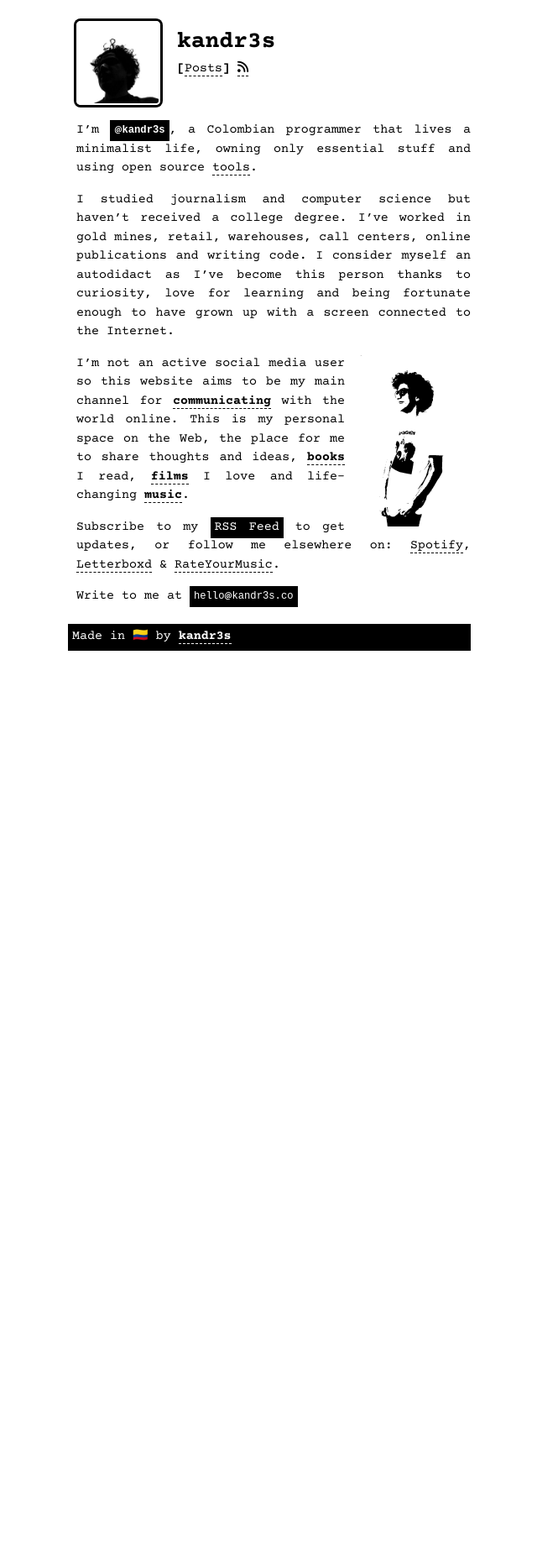
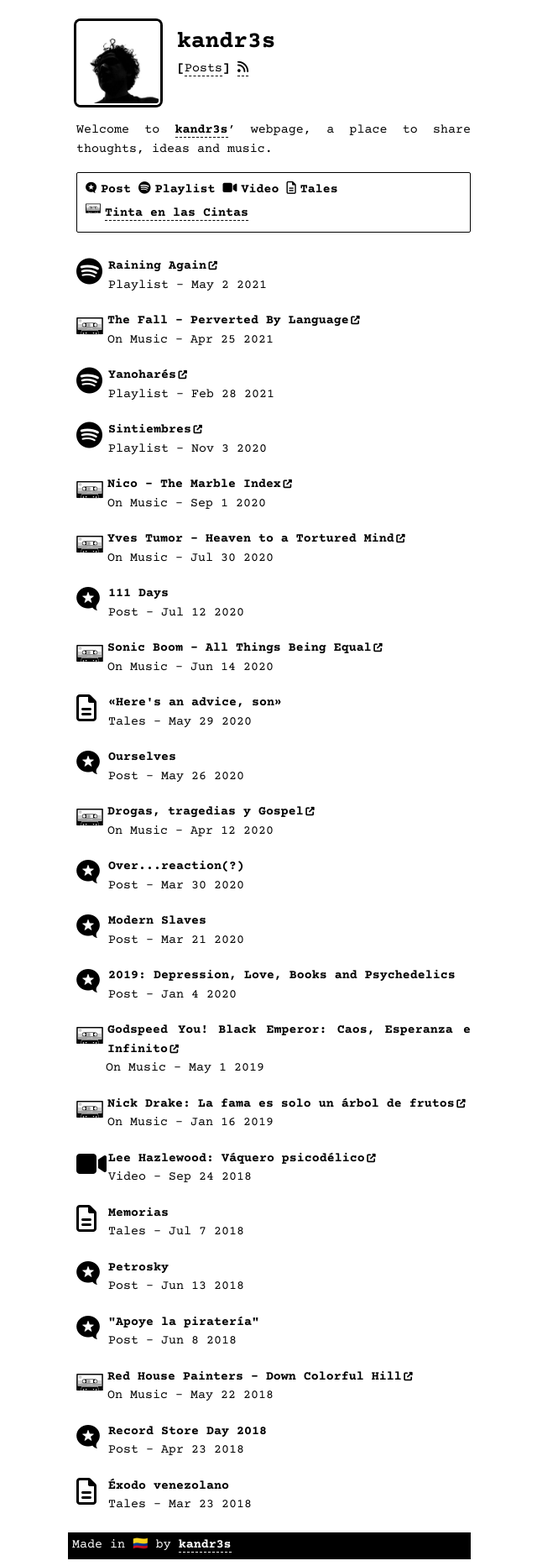
Before and after one commit to kandr3s/kandr3s.github.io, a Jekyll site: the page built from index.md, in a window 1280 px wide. Shown: the whole page at 84% size, without its empty margins (319-959 px from the left). Built offline with Jekyll 4.4.1, drawn with Linux system fonts in a browser that asks for light colours; nearby versions of some CDN libraries; before the commit the page ends 900 px from its top, so only the background shows below that.

Commit message:
Home update.

```diff
--- a/index.md
+++ b/index.md
@@ -1,14 +1,16 @@
 ---
 layout: base
 ---
-I'm <span class="highlight">@<b>`kandr3s`</b></span>, a Colombian programmer that lives a minimalist life, owning only essential stuff and using open source [tools](/tools).
+Welcome to <a href="/me" title="About me"><b>kandr3s</b></a>' webpage, a place to share thoughts, ideas and music.
 
-I studied journalism and computer science but haven't received a college degree. I've worked in gold mines, retail, warehouses, call centers, online publications and writing code. I consider myself an autodidact as I've become this person thanks to curiosity, love for learning and being fortunate enough to have grown up with a screen connected to the Internet.
-
-<img class="portrait" src="images/kandr3s-alt.jpg" alt="kandr3s profile picture" />
-
-I'm not an active social media user so this website aims to be my main channel for [**communicating**](/now){: title="/Now Page"} with the world online. This is my personal space on the Web, the place for me to share thoughts and ideas, [**books**](/books) I read, [**films**](/films) I love and life-changing [**music**](/music).
-
-Subscribe to my <a href="/feed.xml" alt="kandr3s RSS Feed" title="kandr3s RSS Feed"><span class="highlight">RSS Feed</span></a> to get updates, or follow me elsewhere on: [Spotify](/spotify), [Letterboxd](/letterboxd) & [RateYourMusic](/rym).
-
-Write to me at <span class="highlight">`hello`@`kandr3s.co`</span>
+<div class="legend">
+    <i class="fab fa-microblog"></i><span class="legend-text">Post</span>
+    <i class="fab fa-spotify"></i><span class="legend-text">Playlist</span>
+    <i class="fas fa-video"></i><span class="legend-text">Video</span>
+    <i class="far fa-file-alt"></i><span class="legend-text">Tales</span><br />
+    <img style="width: 18px; height: 18px; padding: 0; margin: 0;" src="images/tintaenlascintas.svg"><span class="legend-text"><a href="/tintaenlascintas">Tinta en las Cintas</a></span>
+</div>
+{% for post in site.posts %}
+<div class="post-info">{% include category-icons.html %}<a class="post-title-link {% if post.redirect_to %}external{% endif %}" href="{{ post.url }}">{{ post.title }}</a><span class="post-date">{{ post.category }} - {% include date.html %}</span>
+</div>
+{% endfor %}
```
